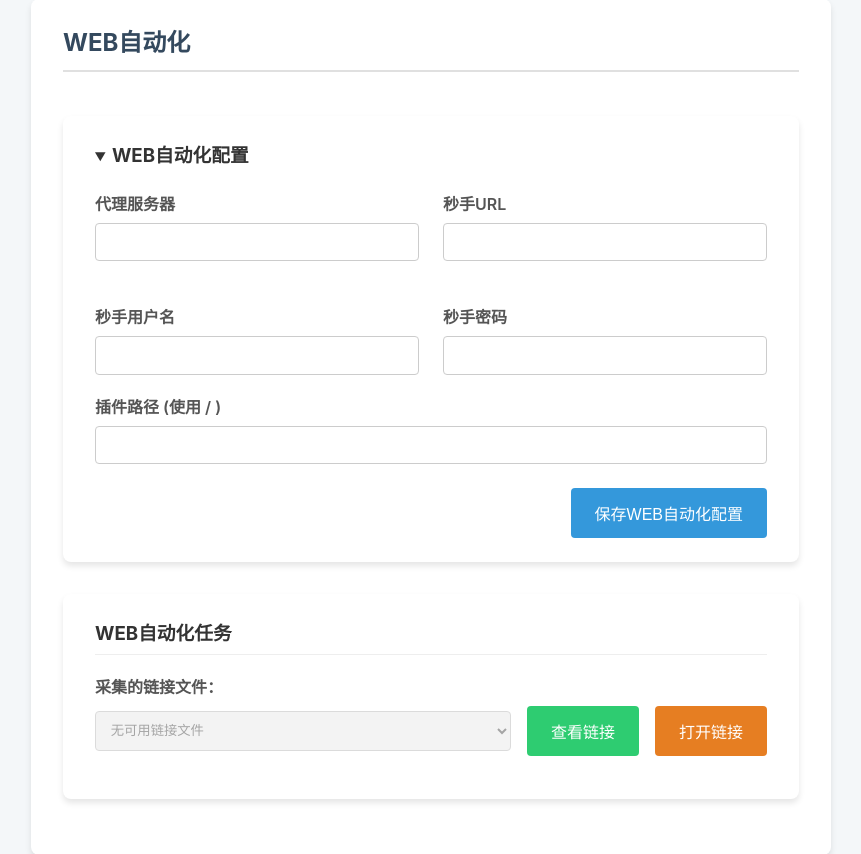
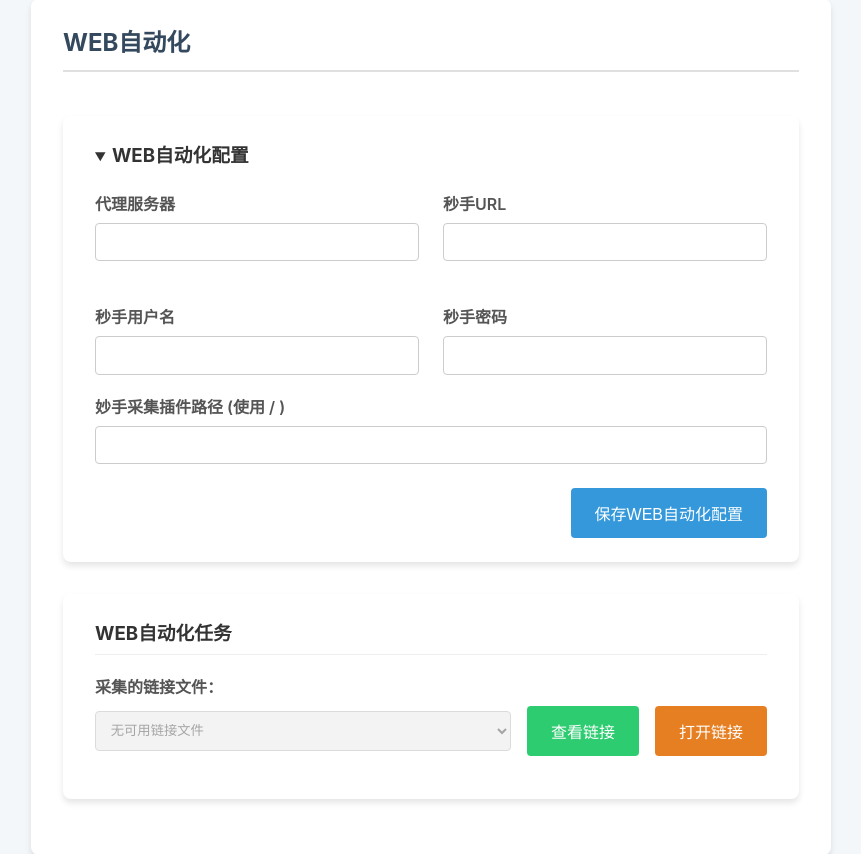
Before and after one commit to psygithub/AutoCollect, a Flask app: page / in a window 1280 px wide, after a click on "WEB自动化配置". Shown: the part 819-1673 px from the top of the page, without its empty margins (209-1070 px from the left). Run offline with Flask 2, Linux system fonts and the light colour scheme; data that the repository does not hold is empty.

Commit message:
优化index页面

```diff
--- a/templates/index.html
+++ b/templates/index.html
@@ -201,7 +201,7 @@
                             </div>
                         </div>
                         <div class="form-group">
-                            <label for="extension_path">插件路径 (使用 / )</label>
+                            <label for="extension_path">妙手采集插件路径 (使用 / )</label>
                             <input type="text" id="extension_path" name="extension_path" value="{{ config.web_automation.extension_path }}">
                         </div>
                         <div class="form-actions">
```
